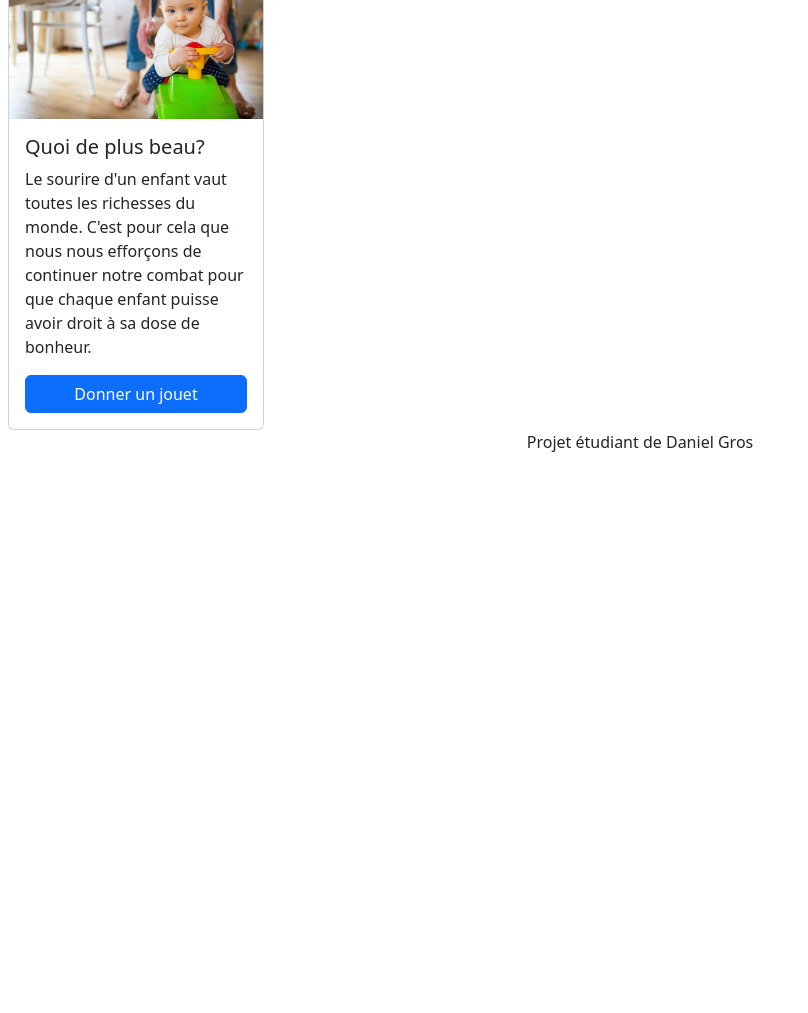
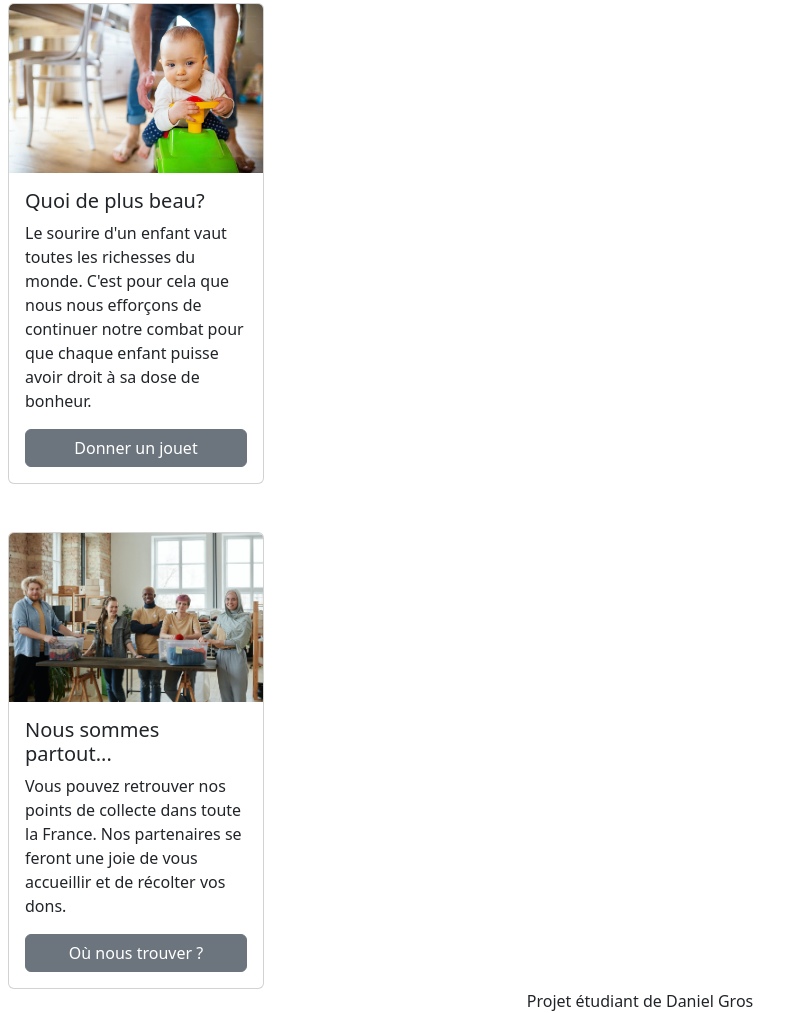
Before and after one commit to Daniel-Gros/-valutation, a website: page index.html in a window 1280 px wide. Shown: the part 107-1120 px from the top of the page, without its empty margins (0-808 px from the left). Before the commit the page ends 800 px from the top, so only its background shows below. Drawn offline with nearby package versions, Linux system fonts and the light colour scheme.

Commit message:
index is ok maybe need some quick changes

```diff
--- a/index.html
+++ b/index.html
@@ -58,6 +58,12 @@
     </header>
 
     <main>
+      <div class="d-grid gap-2 my-2">
+        <a class="btn btn-primary fw-bold" href="agenda.html" role="button"
+          >ET SI ON S'VOYAIT?</a
+        >
+      </div>
+
       <section class="card-article">
         <div class="card mx-2" style="width: 16rem">
           <img
@@ -68,7 +74,7 @@
             on ne voit que le bas du corps et les bras derrière le bébé"
           />
           <div class="card-body">
-            <h5 class="card-title">Quoi de plus beau?</h5>
+            <h5 class="card-1-title">Quoi de plus beau?</h5>
             <p class="card-text">
               Le sourire d'un enfant vaut toutes les richesses du monde. C'est
               pour cela que nous nous efforçons de continuer notre combat pour
@@ -76,8 +82,42 @@
             </p>
             <a
               href="formulaire-don.html"
-              class="btn btn-primary d-flex justify-content-center"
+              class="btn btn-secondary d-flex justify-content-center"
               >Donner un jouet</a
+            >
+          </div>
+        </div>
+        <br /><br />
+        <div class="card mx-2" style="width: 16rem">
+          <img
+            src="/assets/img/photo-benevoles.jpeg"
+            class="card-img-top"
+            alt="photo de 5 adultes derrière une table avec 3 caisses de dons posées,
+                3 femmes 2 hommes tous souriants, de gauche à droite : 1 homme blanc blond très fourni
+                en cheveux barbu chemise en jean ouverte, 1 femme blanche cheveux longs en dreadlocks
+                avec une longue veste anthracite, 1 homme noir cheveux blonds très courts très
+                souriant bras croisés avec le Tshirt de l'association par dessus un col roulé
+                noir bras croisés, 1 femme blanche cheveux courts rose coiffé sur le coté les
+                bras posés sur une des caisses de dons un pompon rouge cachant sa main gauche,
+                une femme très souriante avec un voile gris clair pantalon gris légèrement plus
+                foncé que son voile les 2 bras posés sur une autre caisse se situant à sa droite
+                sur la table.Le tout dans un espace clos type salle municipale avec de grandes
+                fenêtres cadrillées en arrière plan le bois de couleaur blanche et les murs
+                sur le coté qui se situe derrière l'homme blond sont en brique claires
+                apparente. On voit derrière eux beaucoup de cartons sur des étagères ainsi que des
+                piles de vêtements pliés."
+          />
+          <div class="card-body">
+            <h5 class="card-2-title">Nous sommes partout...</h5>
+            <p class="card-text">
+              Vous pouvez retrouver nos points de collecte dans toute la France.
+              Nos partenaires se feront une joie de vous accueillir et de
+              récolter vos dons.
+            </p>
+            <a
+              href="liste-point-collecte.html"
+              class="btn btn-secondary d-flex justify-content-center"
+              >Où nous trouver ?</a
             >
           </div>
         </div>
```
Also changed, not shown: README.MD, assets/img/photo-benevoles.jpeg (added).
